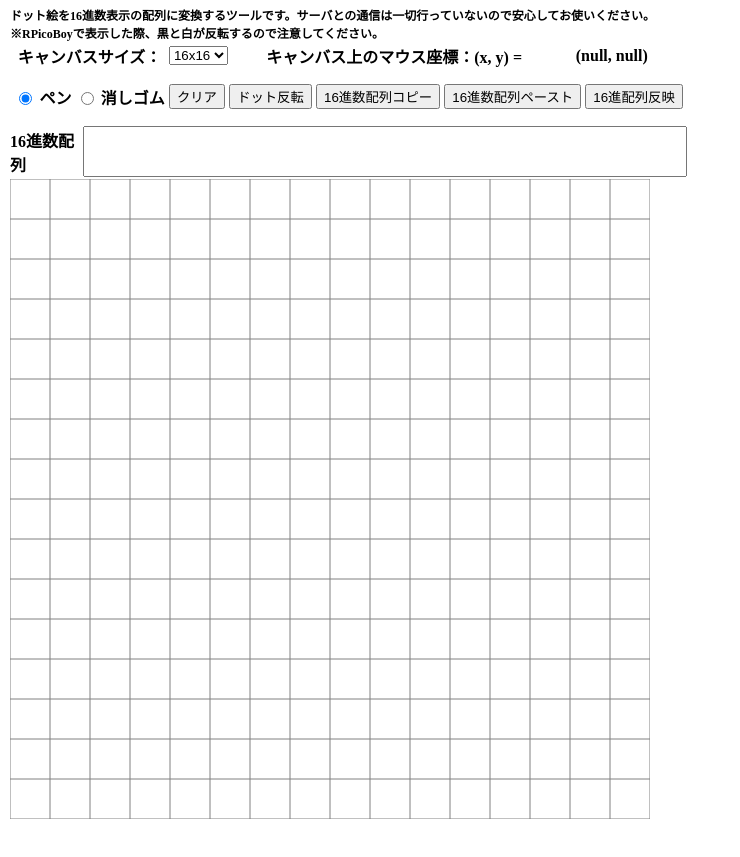
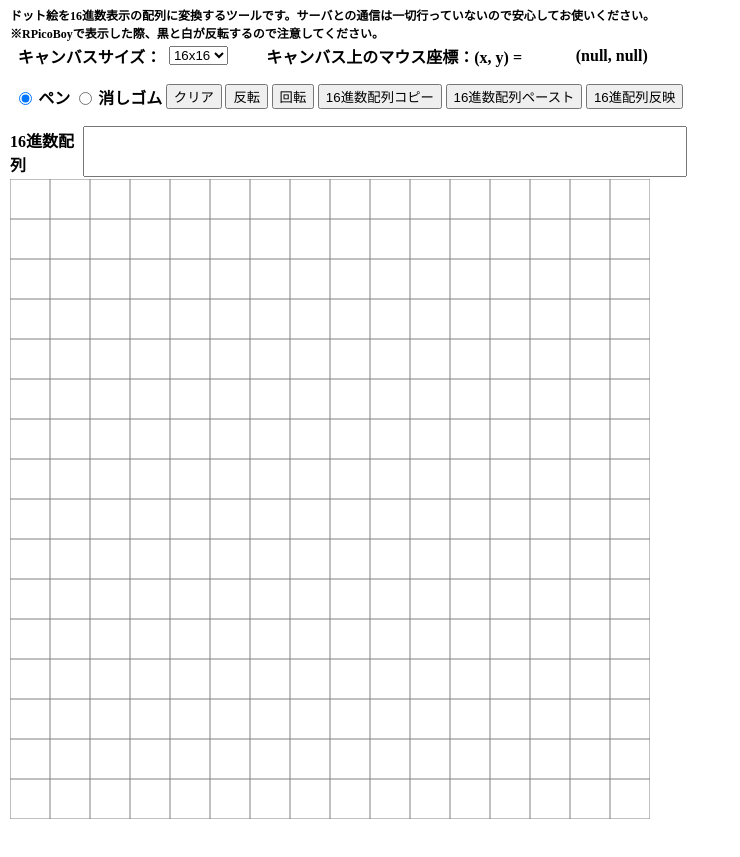
Before and after one commit to fuzzilia/dot_create, a plain HTML site: page index.html in a window 1280 px wide. Shown: the part 45-902 px from the top of the page, without its empty margins (0-740 px from the left). Drawn offline with Linux system fonts and the light colour scheme.

Commit message:
90度回転機能を追加

```diff
--- a/index.html
+++ b/index.html
@@ -39,7 +39,8 @@
         <input name="pen-type" type="radio" value="pen" checked>ペン
         <input name="pen-type" type="radio" value="eraser">消しゴム
         <button id="clear-btn" type="button" onclick="clearConfirm('canvas0')">クリア</button>
-        <button id="reverse-btn" type="button" onclick="reverseCanvas('canvas0')">ドット反転</button>
+        <button id="reverse-btn" type="button" onclick="reverseCanvas('canvas0')">反転</button>
+        <button id="rotate-btn" type="button" onclick="rotateCanvas('canvas0')">回転</button>
         <button id="copy-btn" type="button" onclick="copyText('text-area')">16進数配列コピー</button>
         <button id="paste-btn" type="button" onclick="pasteText('text-area')">16進数配列ペースト</button>
         <button id="hexToCanvas-btn" type="button" onclick="hexToCanvas('canvas0')">16進配列反映</button>
--- a/js/script.js
+++ b/js/script.js
@@ -266,6 +266,41 @@ function reverseCanvas(targetId) {
   dotCanvasToHexArray(targetId);
 }
 
+// rotateCanvas
+function rotateCanvas(targetId) {
+  const context = $("#"+targetId)[0].getContext("2d", {willReadFrequently: true});
+  let grid_max_w = canvasWidth / dotSize;
+  let grid_max_h = canvasHeight / dotSize;
+
+  let rotate_dot_array = [];
+
+  // dot rotate
+  for (let j = 0; j < grid_max_w; j++) {
+    const x = j * dotSize + Math.floor(dotSize / 2);
+    let row_dot_array = [];
+    for (let i = grid_max_h-1; i >= 0; i--) {
+      const y = i * dotSize + Math.floor(dotSize / 2);
+      const colorData = context.getImageData(x, y, 1, 1);
+      let color = 'white';
+      if (isBlackColor(colorData)) {
+        color = 'black';
+      }
+      row_dot_array.push(color);
+    }
+    rotate_dot_array.push(row_dot_array);
+  }
+
+  // canvas update
+  for (let i = 0; i < grid_max_w; i++) {
+    for (let j = 0; j < grid_max_h; j++) {
+      drawRect(context, j*dotSize+DOT_CONVERT.BORDER, i*dotSize+DOT_CONVERT.BORDER, dotSize-DOT_CONVERT.BORDER, dotSize-DOT_CONVERT.BORDER, rotate_dot_array[i][j]);
+    }
+  }
+
+  // hex update
+  dotCanvasToHexArray(targetId);
+}
+
 // hexAttay to Canvas
 function hexToCanvas(targetId) {
   const hexStr = $("#text-area").val();
```
